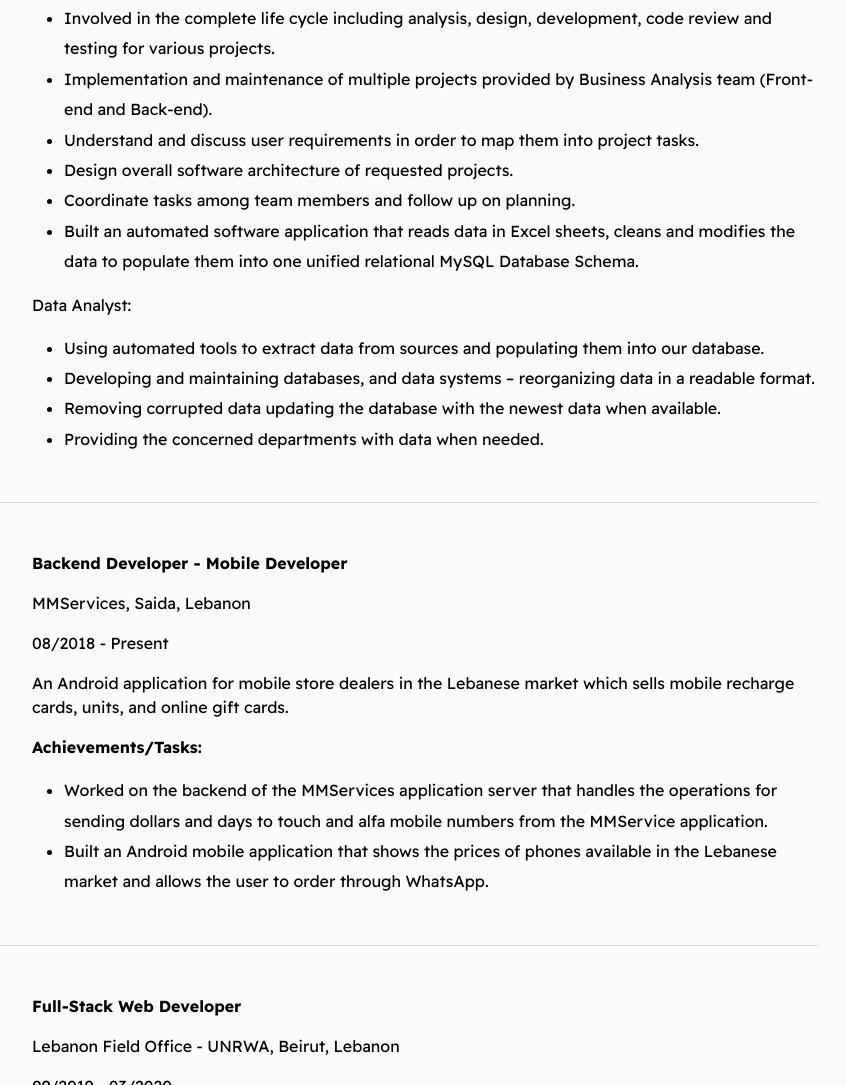
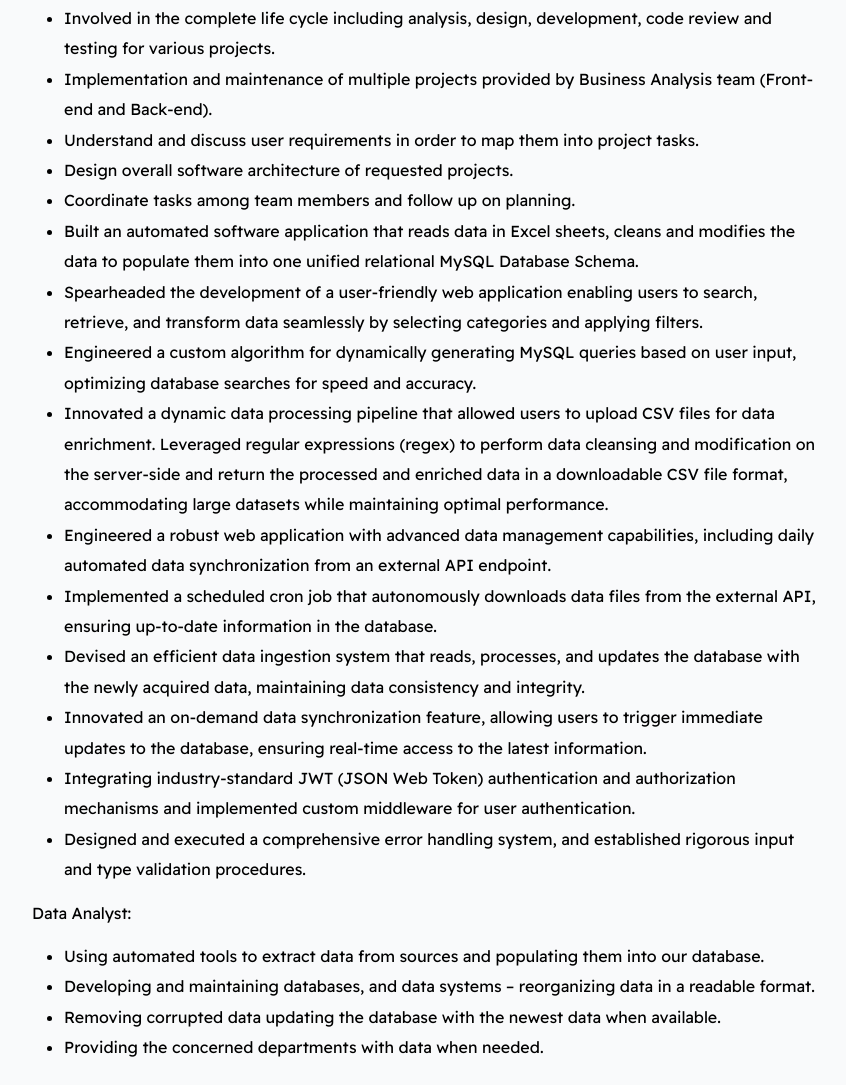
Before and after one commit to OsamaRadwan32/resume, a plain HTML site: page index.html in a window 1280 px wide. Shown: the part 1300-2385 px from the top of the page, without its empty margins (231-1077 px from the left). Drawn offline with Linux system fonts and the light colour scheme.

Commit message:
Update work experience content for Monty Mobile

```diff
--- a/index.html
+++ b/index.html
@@ -40,7 +40,7 @@
           <!-- <i class="fa fa-github"></i> -->
           <a href="https://github.com/OsamaRadwan32" target="_blank">Github</a>
           <!-- <i class="fa fa-download"></i> -->
-          <a href="./assets/resume.pdf" target="_blank">Download Resume</a>
+          <a href="./assets/Osama_Radwan_Resume.pdf" target="_blank">Download Resume</a>
         </div>
       </section>
 
@@ -112,6 +112,33 @@
               Built an automated software application that reads data in Excel
               sheets, cleans and modifies the data to populate them into one
               unified relational MySQL Database Schema.
+            </li>
+            <li>
+              Spearheaded the development of a user-friendly web application enabling users to search, retrieve, and transform data seamlessly by selecting categories and applying filters.
+            </li>
+            <li>
+              Engineered a custom algorithm for dynamically generating MySQL queries based on user input, optimizing database searches for speed and accuracy.
+            </li>
+            <li>
+              Innovated a dynamic data processing pipeline that allowed users to upload CSV files for data enrichment. Leveraged regular expressions (regex) to perform data cleansing and modification on the server-side and return the processed and enriched data in a downloadable CSV file format, accommodating large datasets while maintaining optimal performance.
+            </li>
+            <li>
+              Engineered a robust web application with advanced data management capabilities, including daily automated data synchronization from an external API endpoint.
+            </li>
+            <li>
+              Implemented a scheduled cron job that autonomously downloads data files from the external API, ensuring up-to-date information in the database.
+            </li>
+            <li>
+              Devised an efficient data ingestion system that reads, processes, and updates the database with the newly acquired data, maintaining data consistency and integrity.
+            </li>
+            <li>
+              Innovated an on-demand data synchronization feature, allowing users to trigger immediate updates to the database, ensuring real-time access to the latest information.
+            </li>
+            <li>
+              Integrating industry-standard JWT (JSON Web Token) authentication and authorization mechanisms and implemented custom middleware for user authentication.
+            </li>
+            <li>
+              Designed and executed a comprehensive error handling system, and established rigorous input and type validation procedures.
             </li>
           </ul>
           <p>Data Analyst:</p>
```
